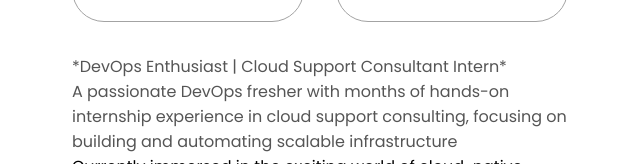
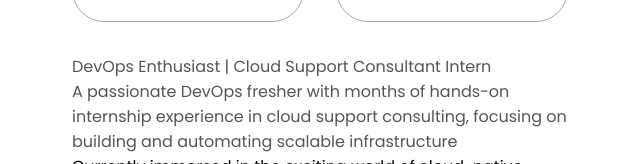
Before and after one commit to tejaskawde/tejaskawde.github.io, a plain HTML site: page index.html in a window 1280 px wide. Shown: the part 1156-1320 px from the top of the page, 552-1192 px from the left. Drawn offline with Linux system fonts and the light colour scheme.

Commit message:
Update index.html

```diff
--- a/index.html
+++ b/index.html
@@ -105,7 +105,7 @@
           </div>
           <div class="text-container">
             <p>
-              <p>*DevOps Enthusiast | Cloud Support Consultant Intern*<p>
+              <p>DevOps Enthusiast | Cloud Support Consultant Intern<p>
               <p>A passionate DevOps fresher with months of hands-on internship experience in cloud support consulting, focusing on building and automating scalable infrastructure</p>
               </p> Currently immersed in the exciting world of cloud-native technologies, I specialize in containerization, and microservices to develop modern, reliable applications. My journey as a cloud enthusiast involves tackling complex challenges and delivering efficient, scalable solutions that simplify workflows
               With a strong foundation in Docker and Kubernetes, I excel at container management and orchestration. My expertise extends to CI/CD pipelines, where I strive to streamline deployments and accelerate development cycles. I thrive in bridging the gap between development and operations, embracing a collaborative DevOps mindset.
```
